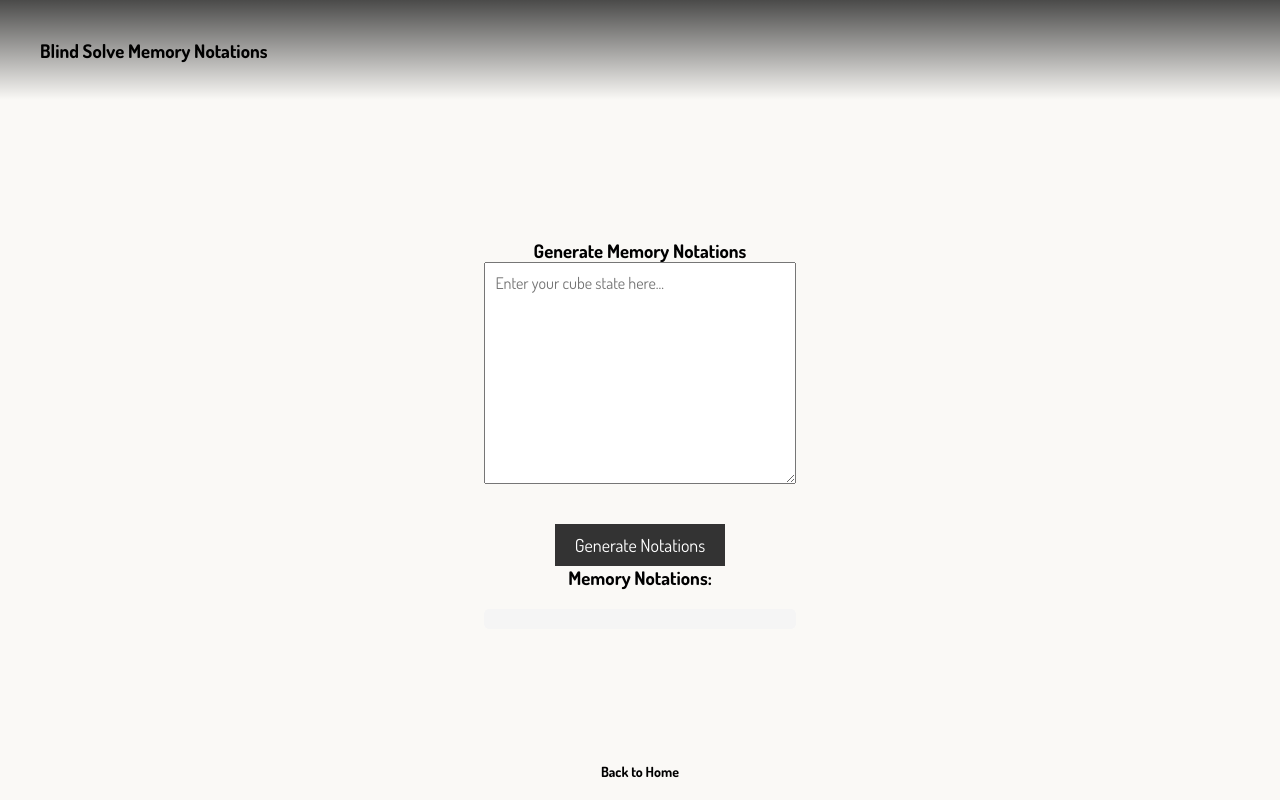
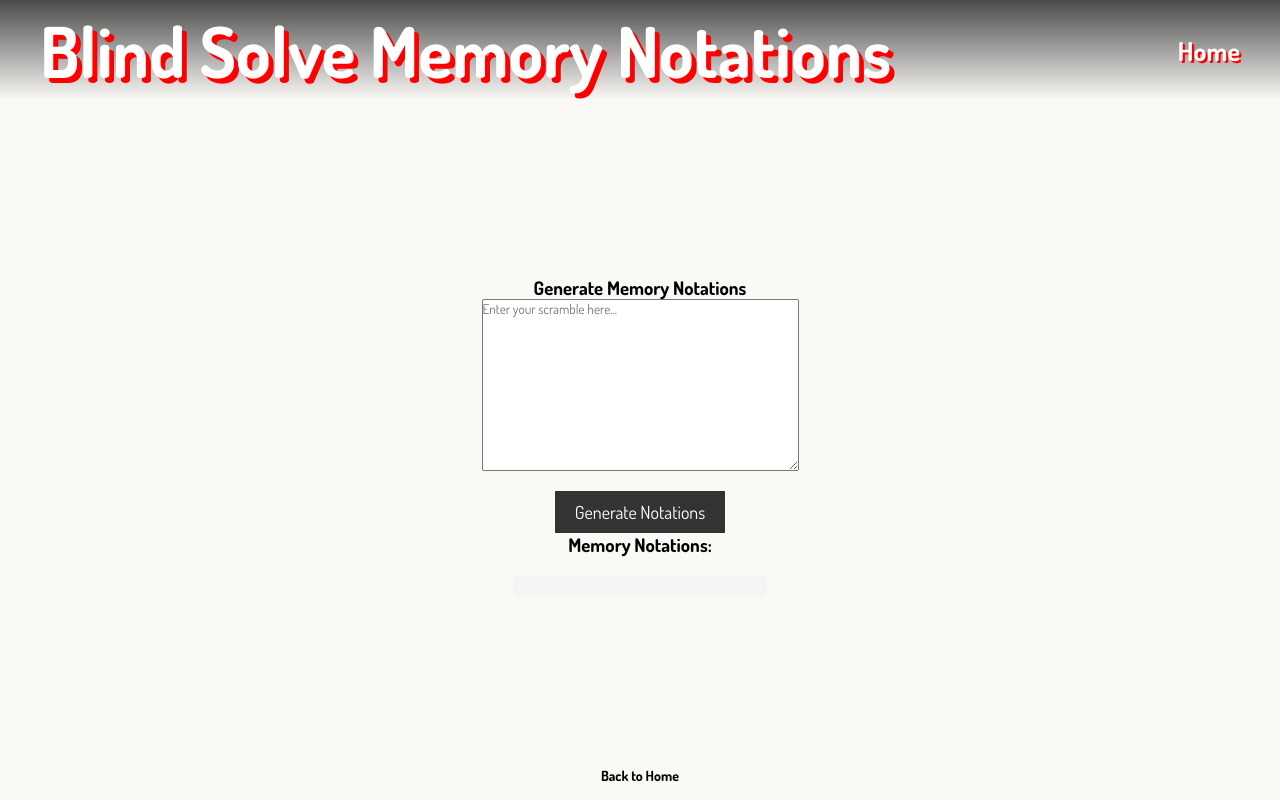
Before and after one commit to lowellbw/thetime.nyc, a plain HTML site: page blind-solve.html in a window 1280 px wide. Drawn offline with Linux system fonts and the light colour scheme.

Commit message:
Update blind-solve.html

```diff
--- a/blind-solve.html
+++ b/blind-solve.html
@@ -10,15 +10,19 @@
     <title>Blind Solve Memory Notations</title>
     <link rel="icon" href="l-train.png" type="image/icon type">
     <link rel="stylesheet" href="style.css">
+    <script src="https://cdn.jsdelivr.net/npm/cubing@0.22.1/dist/cubing.min.js"></script>
 </head>
 <body>
     <header class="header content">
-        <h3>Blind Solve Memory Notations</h3>
+        <h1>Blind Solve Memory Notations</h1>
+        <ul>
+            <li><a href="index.html" class="hover-underline-animation header-buttons">Home</a></li>
+        </ul>
     </header>
     <main class="main-body content">
         <div id="notation-generator">
             <h3>Generate Memory Notations</h3>
-            <textarea id="cube-state" rows="10" cols="50" placeholder="Enter your cube state here..."></textarea>
+            <textarea id="scramble-input" rows="10" cols="50" placeholder="Enter your scramble here..."></textarea>
             <br>
             <button id="generate-button">Generate Notations</button>
             <h3>Memory Notations:</h3>
@@ -26,7 +30,7 @@
         </div>
     </main>
     <footer class="footer content">
-        <a href="index.html"><p class="hover-underline-animation">Back to Home</p></a>
+        <a href="index.html" class="hover-underline-animation">Back to Home</a>
     </footer>
     <script src="notation-generator.js"></script>
 </body>
```
